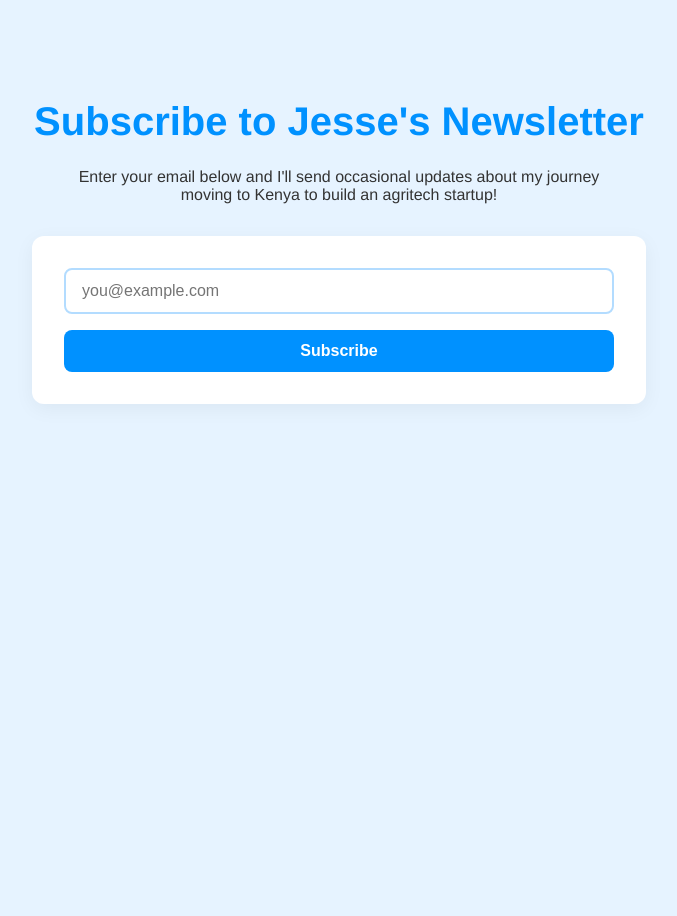
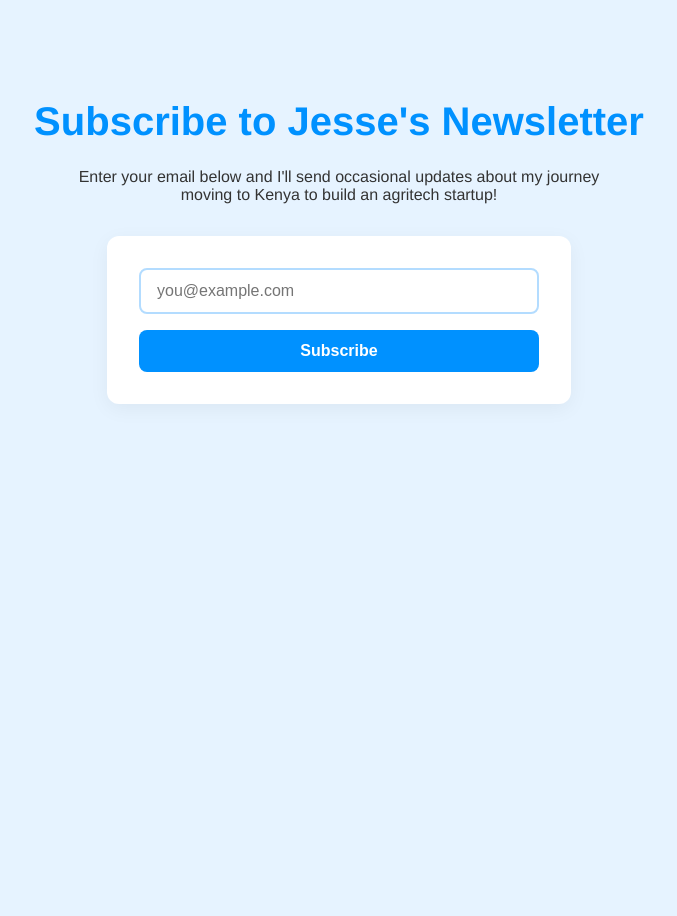
Before and after one commit to jlo13034/Jesse-Pound, a Jekyll site: the page newsletter.html, which Jekyll copies as it is, in a window 1280 px wide. Shown: the whole page, without its empty margins (301-978 px from the left). Built offline with Jekyll 4.4.1, drawn with Linux system fonts in a browser that asks for light colours.

Commit message:
Update newsletter.html

```diff
--- a/newsletter.html
+++ b/newsletter.html
@@ -38,7 +38,7 @@
       border-radius: 12px;
       box-shadow: 0 5px 20px rgba(0, 0, 0, 0.05);
       width: 100%;
-      max-width: 550px;
+      max-width: 400px;
     }
 
     input[type="email"] {
```
